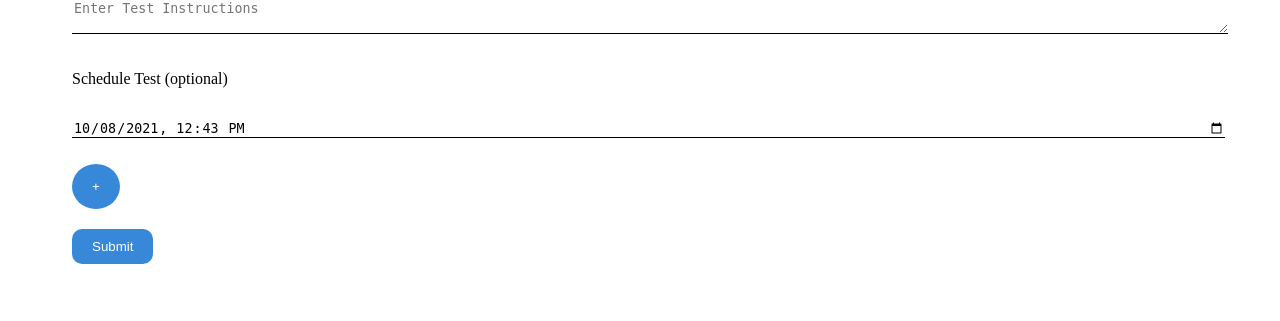
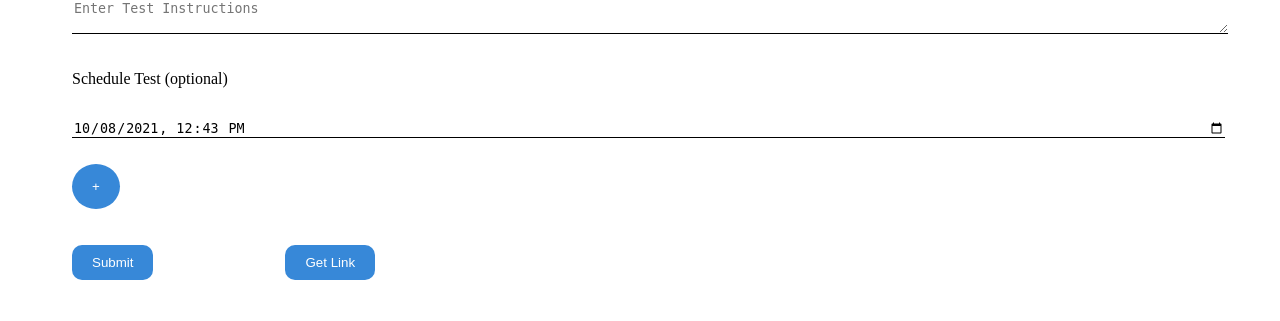
Before and after one commit to kaustubh-vats/Quizzer, a Flask app: page /addnew in a window 1280 px wide. Shown: the part 280-601 px from the top of the page. Run offline with Flask 2, Linux system fonts and the light colour scheme; the visitor is signed in with stand-in values (Sample User, id 1).

Commit message:
Added Link Generation for each course

```diff
--- a/static/css/addnew.css
+++ b/static/css/addnew.css
@@ -26,7 +26,7 @@ button:hover{
 label{
     margin: 2vh 5vw;
 }
-#label{
+#label, #link-generated{
     margin: 2vh 5vw;
 }
 a{
--- a/static/js/addnew.js
+++ b/static/js/addnew.js
@@ -135,6 +135,20 @@ function myFunc(params){
         id.push(i.toString());
     }
     return 'kaustubh';
+}
+function generatelink(){
+    if(myCourseId == undefined){
+        alert('Save course to generate link');
+    } else {
+        let link = "";
+        if(window.location.port){
+            link = window.location.protocol+"//"+window.location.hostname + ":" + window.location.port +"/startTest?course=" + myCourseId;
+        } else {
+            link = window.location.protocol+"//"+window.location.hostname +"/startTest?course=" + myCourseId;
+        }
+        document.getElementById("link-generated").innerHTML = link + "<br /> Copied to clipboard";
+        navigator.clipboard.writeText(link);
+    }
 }
 function deletequestion(elem){
     var data = elem.getAttribute('data-myval');
--- a/templates/addnew.html
+++ b/templates/addnew.html
@@ -21,7 +21,9 @@
     <div class="main-content"></div>
     <button type="button" onclick="addNewDom()" class="add-button">+</button>
     <br>
+    <p id="link-generated"></p>
     <button type="button" onclick="submitForm()" class="submit-button">Submit</button>
+    <button type="button" onclick="generatelink()">Get Link</button>
     <script type="text/javascript" src="{{url_for('static',filename='js/addnew.js')}}"></script>
     <script type="text/javascript">
         var myVar = myFunc({{data|safe}});
```
